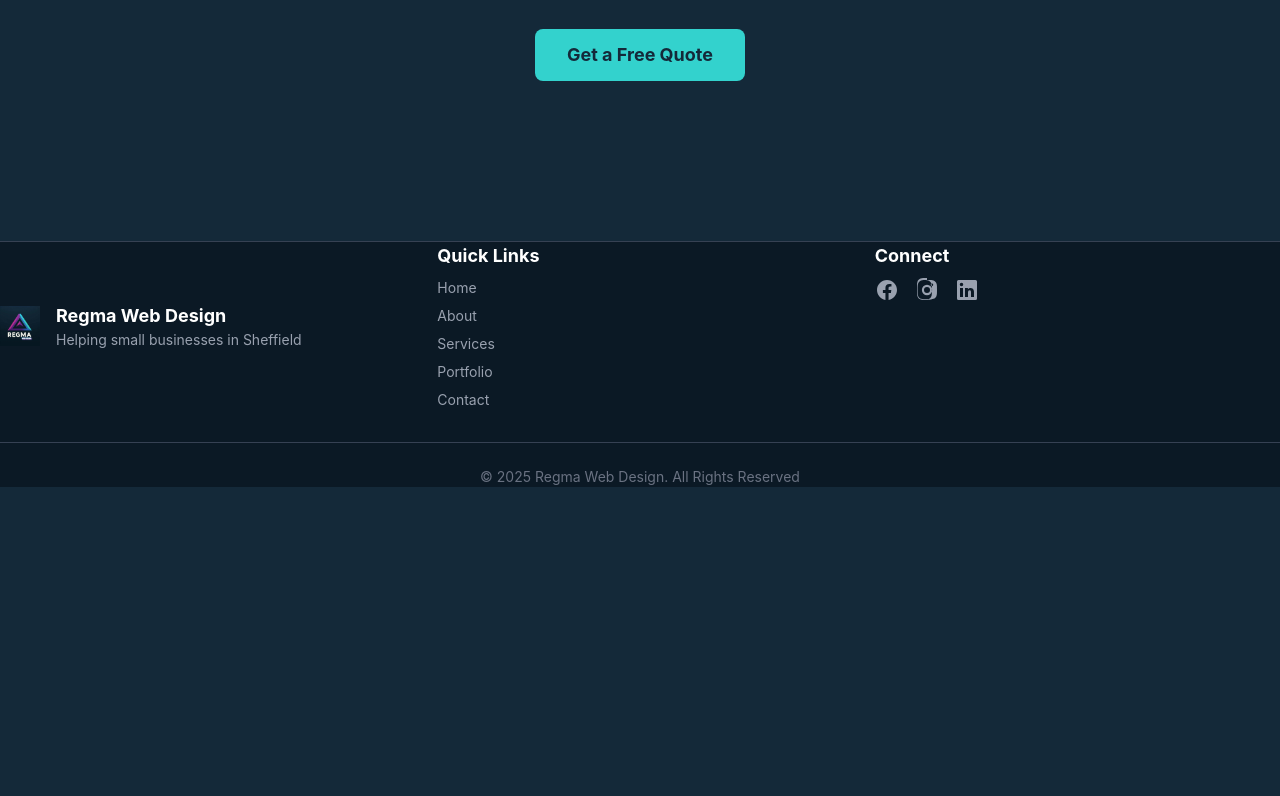
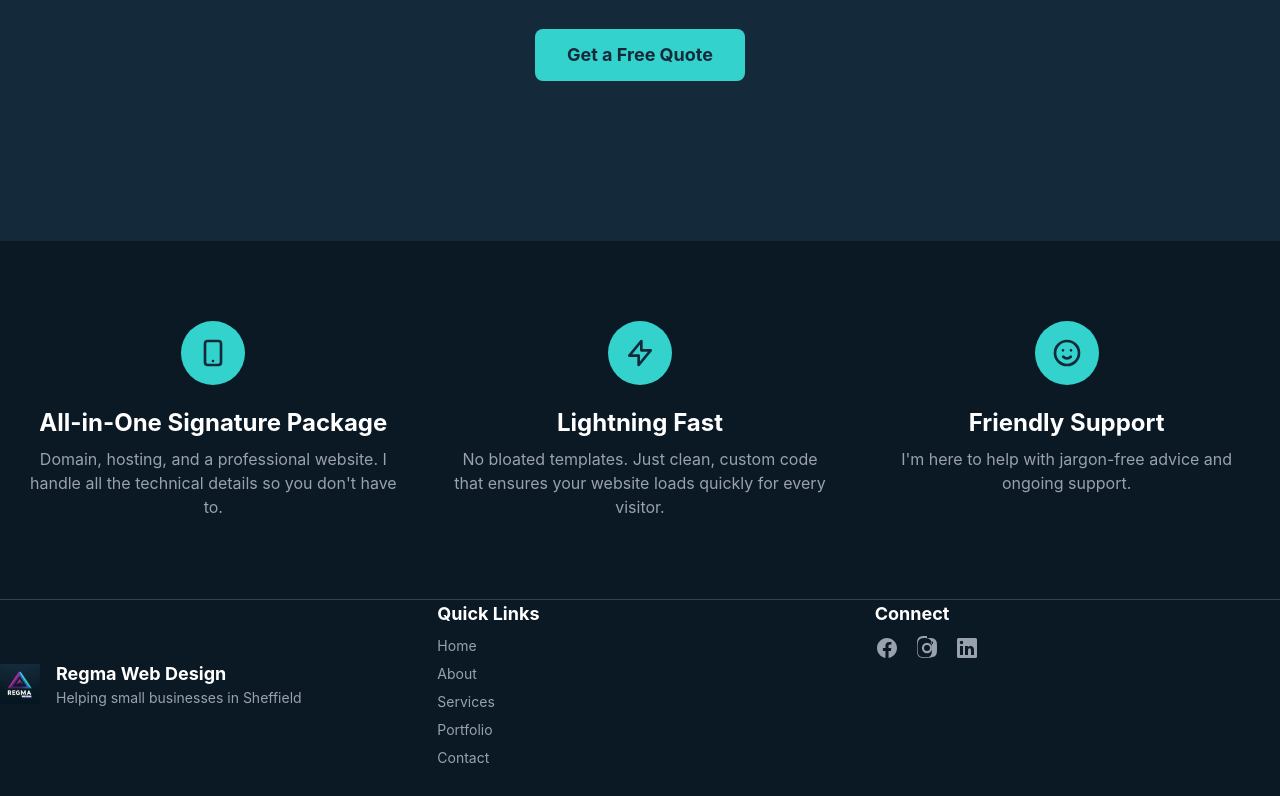
Before and after one commit to tomMckechnie-90/regma-website, a website: page index.html in a window 1280 px wide. Shown: the part 485-1281 px from the top of the page. Before the commit the page ends 972 px from the top, so only its background shows below. Drawn offline with Linux system fonts and the light colour scheme.

Commit message:
add service overview section

```diff
--- a/index.html
+++ b/index.html
@@ -74,6 +74,7 @@
         </div>
     </header>
     <main>
+        <!-- Hero Section -->
         <section class="text-center py24 md:py-40 px-6">
             <div class="container mx-auto">
                 <h1 class="text-4xl md:text-6xl font-bold text-[var(--regma-accent)] leading-tight mb-4">
@@ -84,10 +85,57 @@
                     business. Forget the stress of domains, hosting, and code I handle all the technical details so you
                     can get back to what you do best.
                 </p>
-                <a href="#" class="bg-[var(--regma-accent)] text-[var(--regma-text-dark)] font-bold py-3 px-8 rounded-lg text-lg inline-block transition-transform hover:scale-105">
+                <a href="#"
+                    class="bg-[var(--regma-accent)] text-[var(--regma-text-dark)] font-bold py-3 px-8 rounded-lg text-lg inline-block transition-transform hover:scale-105">
                     Get a Free Quote
                 </a>
             </div>
+        </section>
+        <!-- Services Overview -->
+        <section class="bg-[var(--regma-bg-dark-secondary)] py-20 px-6">
+            <div class="container mx-auto grid md:grid-cols-3 gap-12 text-center">
+                <div>
+                    <!-- Item 1 -->
+                    <div class="bg-[var(--regma-accent)] inline-block p-4 rounded-full mb-4">
+                        <svg class="w-8 h-8 text-[var(--regma-text-dark)]" fill="none" stroke="currentColor"
+                            viewBox="0 0 24 24" xmlns="http://www.w3.org/2000/svg">
+                            <path stroke-linecap="round" stroke-linejoin="round" stroke-width="2"
+                                d="M12 18h.01M8 21h8a2 2 0 002-2V5a2 2 0 00-2-2H8a2 2 0 00-2 2v14a2 2 0 002 2z"></path>
+                        </svg>
+                    </div>
+                    <h3 class="text-2xl font-bold mb-2 text-white">All-in-One Signature Package</h3>
+                    <p class="text-gray-400">Domain, hosting, and a professional website. I handle all the technical
+                        details so you don't have to.</p>
+                </div>
+                <!-- Item 2 -->
+                <div>
+                    <div class="bg-[var(--regma-accent)] inline-block p-4 rounded-full mb-4">
+                        <svg class="w-8 h-8 text-[var(--regma-text-dark)]" fill="none" stroke="currentColor"
+                            viewBox="0 0 24 24" xmlns="http://www.w3.org/2000/svg">
+                            <path stroke-linecap="round" stroke-linejoin="round" stroke-width="2"
+                                d="M13 10V3L4 14h7v7l9-11h-7z"></path>
+                        </svg>
+                    </div>
+                    <h3 class="text-2xl font-bold mb-2 text-white">Lightning Fast</h3>
+                    <p class="text-gray-400">No bloated templates. Just clean, custom code that ensures your website
+                        loads quickly for every visitor.</p>
+                </div>
+                <!-- Item 3 -->
+                <div>
+                    <div class="bg-[var(--regma-accent)] inline-block p-4 rounded-full mb-4">
+                        <svg class="w-8 h-8 text-[var(--regma-text-dark)]" fill="none" stroke="currentColor"
+                            viewBox="0 0 24 24" xmlns="http://www.w3.org/2000/svg">
+                            <path stroke-linecap="round" stroke-linejoin="round" stroke-width="2"
+                                d="M14.828 14.828a4 4 0 01-5.656 0M9 10h.01M15 10h.01M21 12a9 9 0 11-18 0 9 9 0 0118 0z">
+                            </path>
+                        </svg>
+                    </div>
+                    <h3 class="text-2xl font-bold mb-2 text-white">Friendly Support</h3>
+                    <p class="text-gray-400">I'm here to help with jargon-free advice
+                        and ongoing support.</p>
+                </div>
+            </div>
+
         </section>
     </main>
     <footer class="bg-[var(--regma-bg-dark-secondary)] border-t border-gray-700">
```
Also changed, not shown: assets/css/styles.css.
